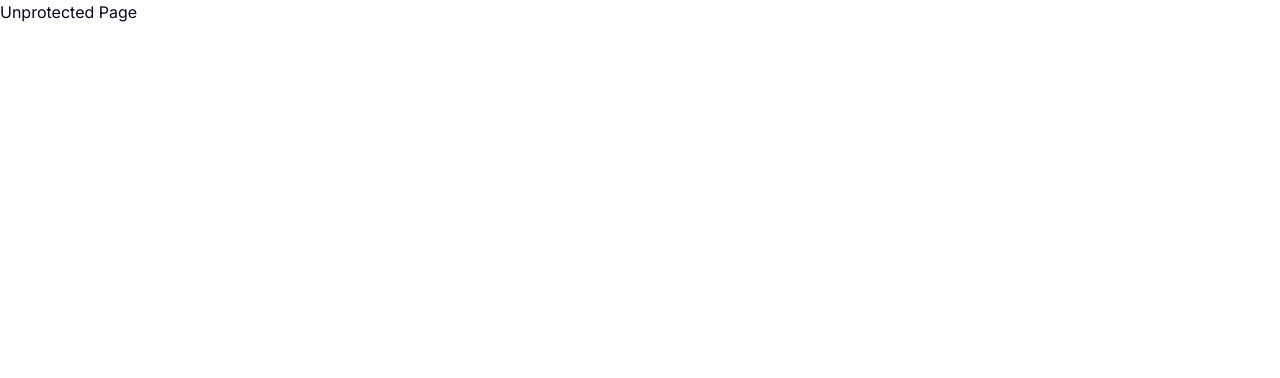
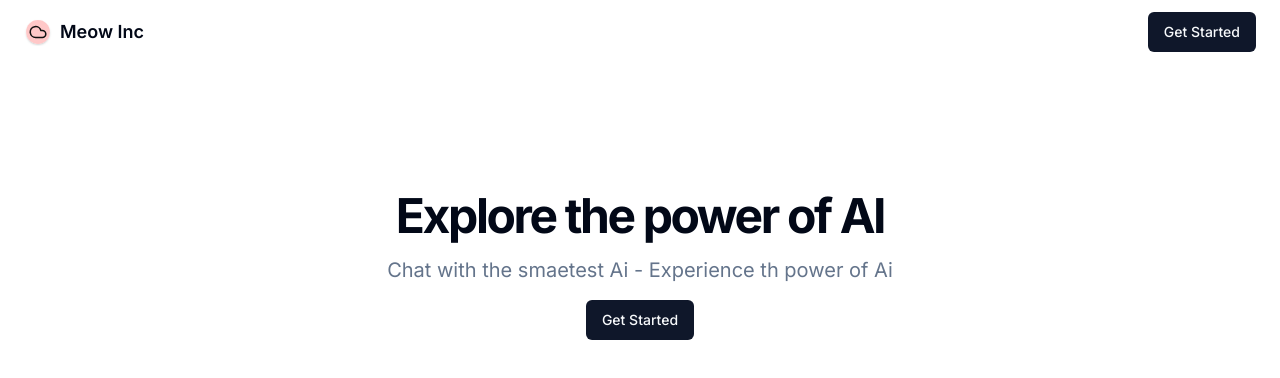
Before and after one commit to wolfgunblood/ai-saas, a Next.js app: page / in a window 1280 px wide. Shown: the top 378 px of the page. Built offline with nearby package versions, Linux system fonts and the light colour scheme.

Commit message:
adaded landing page

```diff
--- a/app/layout.tsx
+++ b/app/layout.tsx
@@ -8,8 +8,8 @@ import { ToasterProvider } from '@/components/ToasterProvider'
 const inter = Inter({ subsets: ['latin'] })
 
 export const metadata: Metadata = {
-  title: 'Create Next App',
-  description: 'Generated by create next app',
+  title: 'AI SAAS App',
+  description: 'Collection of AI SaaS App',
 }
 
 export default function RootLayout({
--- a/app/page.tsx
+++ b/app/page.tsx
@@ -1,9 +1,13 @@
+import Hero from '@/components/Hero'
+import Navbar from '@/components/Navbar'
+import NavbarLanding from '@/components/NavbarLanding'
 import Image from 'next/image'
 
 export default function Home() {
   return (
-    <div>
-      Unprotected Page
-    </div>
+    <>
+    <NavbarLanding />
+    <Hero />
+    </>
   )
 }
--- /dev/null
+++ b/components/Hero.tsx
@@ -0,0 +1,24 @@
+"use client"
+import Link from "next/link"
+import { Button } from "./ui/button"
+import { useRouter } from "next/navigation"
+
+export default function Hero() {
+    const router = useRouter()
+
+    return (
+        <section className="w-full py-12 md:py-24 lg:py-32">
+            <div className="container px-4 md:px-6 flex flex-col items-center text-center space-y-4">
+                <h1 className="text-3xl font-bold tracking-tighter sm:text-4xl md:text-5xl">Explore the power of AI</h1>
+                <p className="max-w-[600px] text-muted-foreground md:text-xl">
+                    Chat with the smaetest Ai - Experience th power of Ai
+                </p>
+                <Button
+                    onClick={() => router.push("/dashboard")}
+                >
+                    Get Started
+                </Button>
+            </div>
+        </section>
+    )
+}
--- /dev/null
+++ b/components/NavbarLanding.tsx
@@ -0,0 +1,27 @@
+"use client"
+import Link from "next/link"
+import Logo from "./logo"
+import { Button } from "./ui/button"
+import { useRouter } from "next/navigation"
+
+export default function NavbarLanding() {
+
+    const router = useRouter()
+
+    return (
+        <header className="flex h-16 items-center justify-between bg-background px-4 md:px-6">
+            <Link href="#" className="flex items-center gap-2" prefetch={false}>
+                <Logo />
+                <span className="text-lg font-semibold">Meow Inc</span>
+            </Link>
+            <nav className="flex items-center gap-4">
+
+               <Button
+                onClick={() => router.push("/dashboard")}
+               >
+                Get Started
+               </Button>
+            </nav>
+        </header>
+    )
+}
--- /dev/null
+++ b/components/logo.tsx
@@ -0,0 +1,19 @@
+import Image from "next/image";
+import Link from "next/link";
+
+export default function Logo() {
+  return (
+    <>
+      <Link href="/" className="inline-flex" aria-label="simple">
+        <Image
+          src="/navlogo.svg"
+          alt="logo"
+          width={50}
+          height={50}
+          quality={100}
+          className="w-7 h-7"
+        />
+      </Link>
+    </>
+  );
+}
```
Also changed, not shown: public/navlogo.svg (added).
